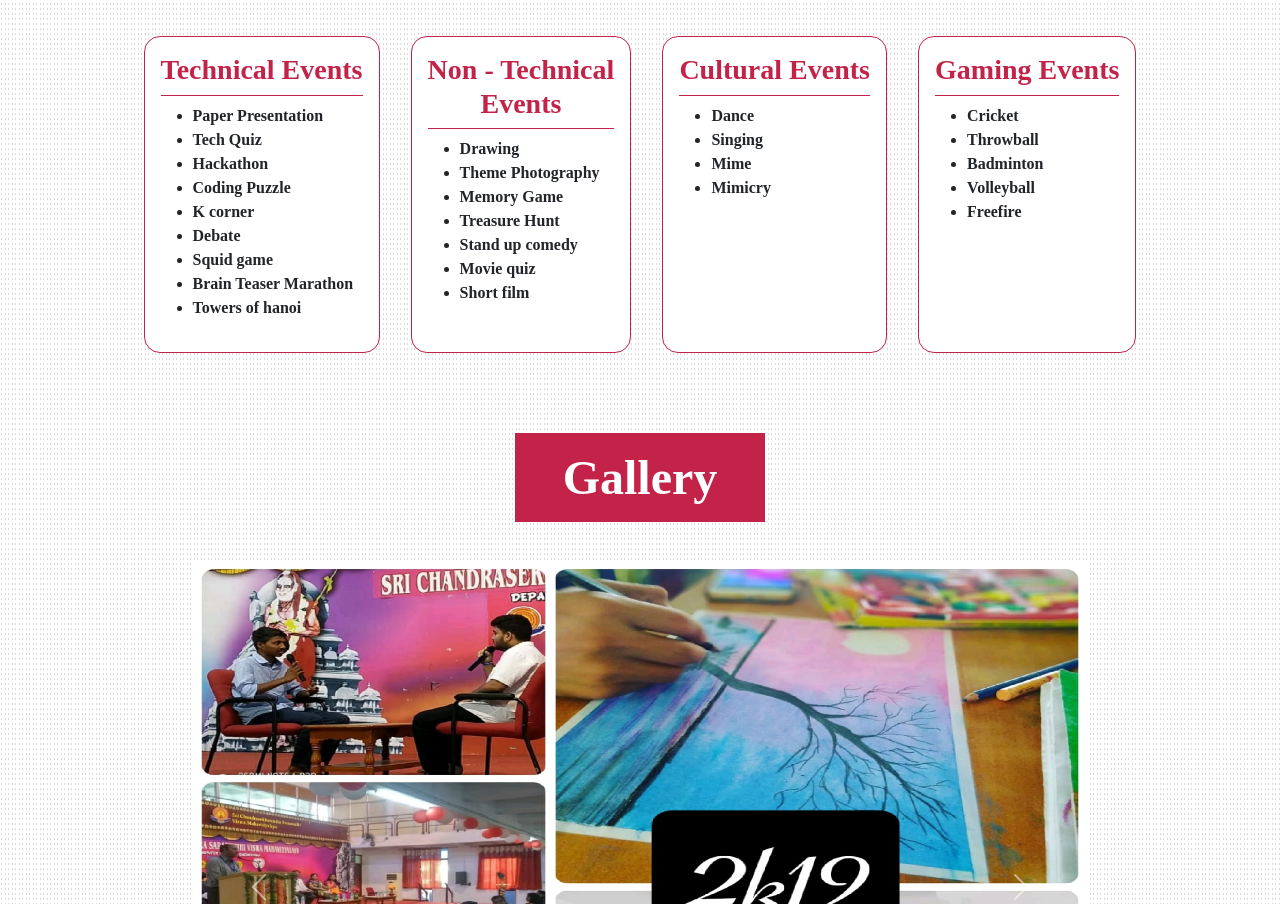
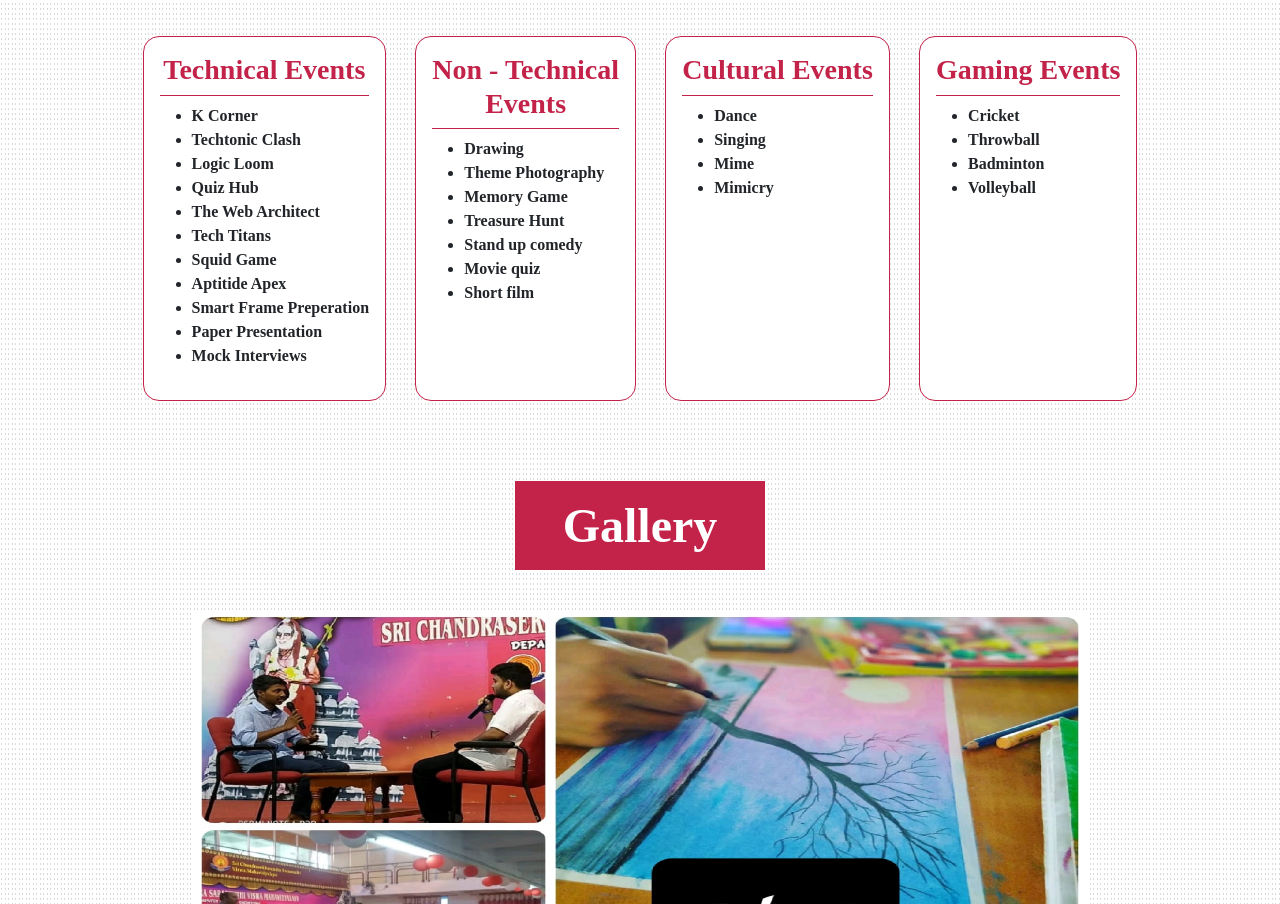
Before and after one commit to Saiteja2580/BIOS-WEBSITE, a website built with Parcel: page index.html in a window 1280 px wide. Shown: the part 2761-3665 px from the top of the page. Built offline with nearby package versions, Linux system fonts and the light colour scheme; a web font is replaced by a local one.

Commit message:
Technical Events Updated

```diff
--- a/index.html
+++ b/index.html
@@ -176,15 +176,17 @@
           <div class="event">
             <h3>Technical Events</h3>
             <ul>
+              <li>K Corner</li>
+              <li>Techtonic Clash</li>
+              <li>Logic Loom</li>
+              <li>Quiz Hub</li>
+              <li>The Web Architect</li>
+              <li>Tech Titans</li>
+              <li>Squid Game</li>
+              <li>Aptitide Apex</li>
+              <li>Smart Frame Preperation</li>
               <li>Paper Presentation</li>
-              <li>Tech Quiz</li>
-              <li>Hackathon</li>
-              <li>Coding Puzzle</li>
-              <li>K corner</li>
-              <li>Debate</li>
-              <li>Squid game</li>
-              <li>Brain Teaser Marathon</li>
-              <li>Towers of hanoi</li>
+              <li>Mock Interviews</li>
             </ul>
           </div>
           <div class="event">
@@ -218,7 +220,6 @@
               <li>Throwball</li>
               <li>Badminton</li>
               <li>Volleyball</li>
-              <li>Freefire</li>
             </ul>
           </div>
         </div>
```
